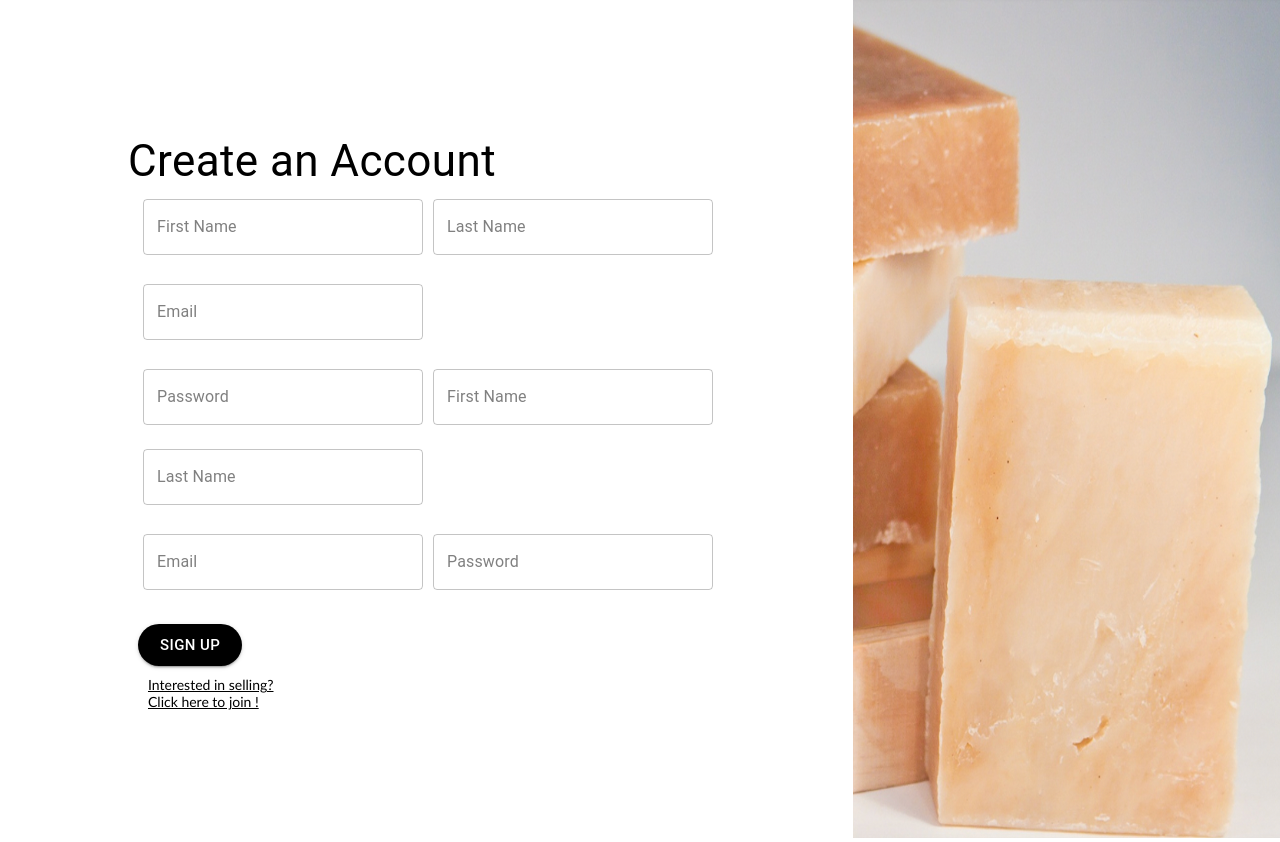
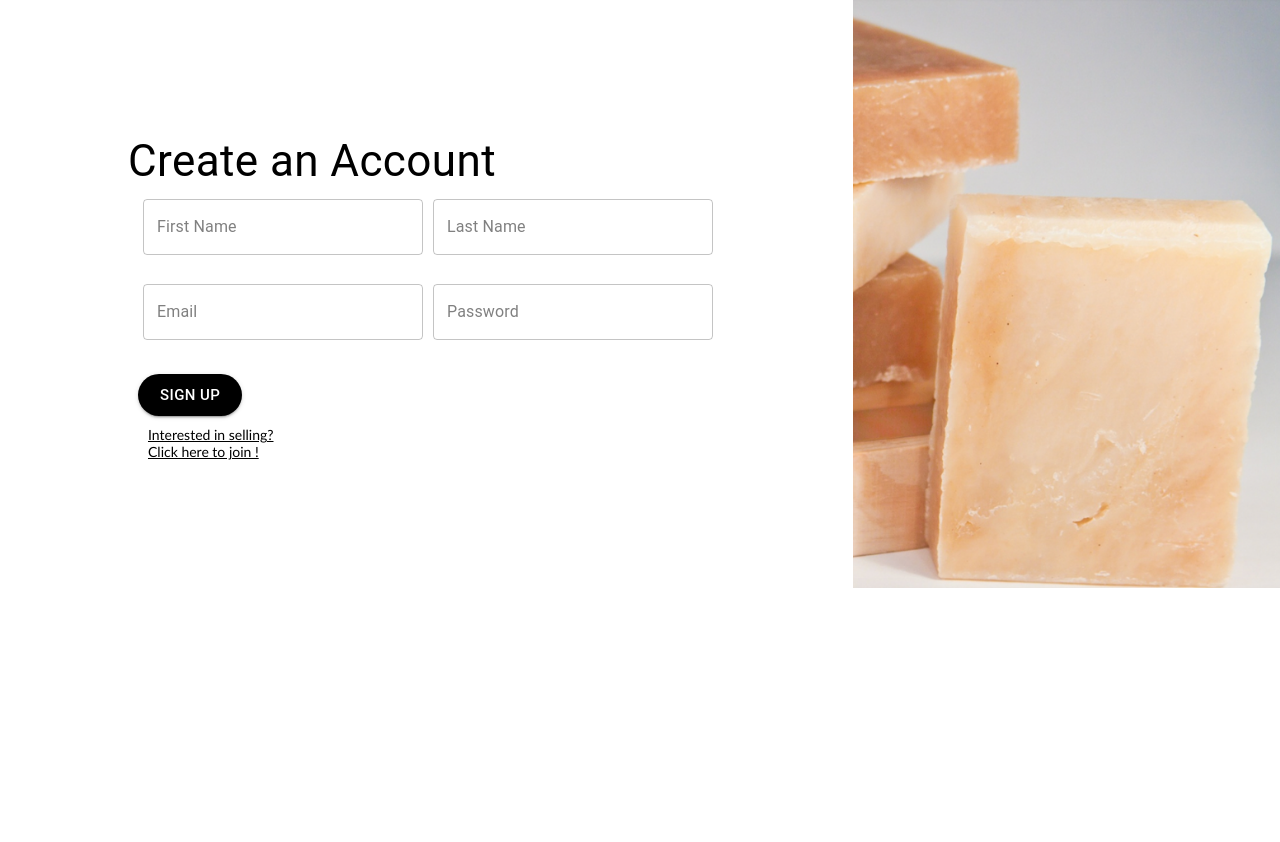
Before and after one commit to vanshika0624/Ecommerce-MERN-stack, a React (Create React App) app in the folder frontend/: page / in a window 1280 px wide. After the commit the page ends 800 px from the top, so only its background shows below. Built offline with nearby package versions, Linux system fonts and the light colour scheme.

Commit message:
added api call

```diff
--- a/frontend/src/App.js
+++ b/frontend/src/App.js
@@ -1,14 +1,21 @@
 // import logo from './logo.svg';
 
 import './App.css';
-import DisplayPage from "./component/DisplayPage.js";
-import SignIn from './component/UserPages/signin.js';
+// import DisplayPage from "./component/DisplayPage.js";
+// import SignIn from './component/UserPages/signin.js';
 import SignUp from './component/UserPages/signup.js';
+// import SellerSignUp from './component/SellerPages/signup.js'
+// import Address  from './component/address';
 function App() {
   return (
-    // <SignIn />
-    // <DisplayPage />
-    <SignUp />
+    <div>
+     {/* <DisplayPage /> */}
+     {/* <SignIn />
+     */}
+     <SignUp />
+     {/* <SellerSignUp></SellerSignUp>  */}
+     {/* <Address/> */}
+     </div>
 
   );
 }
--- a/frontend/src/component/UserPages/signup.js
+++ b/frontend/src/component/UserPages/signup.js
@@ -6,6 +6,7 @@ import Button from '@mui/material/Button';
 import Grid from '@mui/material/Grid';
 import Link from '@mui/material/Link';
 import Typography from '@mui/material/Typography';
+const axios = require('axios');
 const SignUp = () => {
     const [email, setEmail] = useState('');
     const [password, setPassword] = useState('');
@@ -71,6 +72,20 @@ const SignUp = () => {
         return nameRegex.test(name)
     }
 
+    const sendData=()=>{
+        const obj= {
+"firstname": fname,
+"lastname": lname,
+"email":email,
+"password":password
+        }
+
+        axios
+        .post("http://localhost:2000/register",obj)
+        .then((response) => console.log(response))
+        .catch((err) => console.log(err));
+
+    }
 
     return (<Grid container direction="row" className="bgcolor">
         <Grid item xs={8}  >
@@ -81,14 +96,6 @@ const SignUp = () => {
                     </Typography>
                 </div>
                 <div style={{ margin: "5px", textAlign: "left" }}>
-                    <TextField id="outlined-basic" label="First Name" variant="outlined" className=" textbox" InputLabelProps={{ style: { color: 'grey' } }} />
-                    <TextField id="outlined-basic" label="Last Name" variant="outlined" className=" textbox" InputLabelProps={{ style: { color: 'grey' } }} />
-                </div>
-                <div style={{ margin: "5px", textAlign: "left" }}>
-                    <TextField id="outlined-basic" label="Email" variant="outlined" className=" textbox" InputLabelProps={{ style: { color: 'grey' } }} />
-                </div>
-                <div style={{ margin: "5px", textAlign: "left" }}>
-                    <TextField id="outlined-basic" label="Password" variant="outlined" className=" textbox" InputLabelProps={{ style: { color: 'grey' } }} />
                     <TextField id="outlined-basic" value={fname} onChange={handleFnameChange} error={Boolean(fnameError)} helperText={fnameError} label="First Name" variant="outlined" className=" textbox" InputLabelProps={{ style: { color: 'grey' } }} />
                     <TextField id="outlined-basic" value={lname} onChange={handleLnameChange} error={Boolean(lnameError)} helperText={lnameError} label="Last Name" variant="outlined" className=" textbox" InputLabelProps={{ style: { color: 'grey' } }} />
                 </div>
@@ -102,7 +109,7 @@ const SignUp = () => {
 
                 <div className="buttonmargin style">
                     <Typography align='left'>
-                        <Button variant="contained" size="large" className="button" >Sign Up</Button>
+                        <Button variant="contained" size="large" onClick={sendData} className="button" >Sign Up</Button>
                     </Typography>
                     <div className="link" >
                         <Link href="#" color="inherit"  >
--- a/frontend/src/index.js
+++ b/frontend/src/index.js
@@ -1,6 +1,6 @@
 import React from 'react';
 import ReactDOM from 'react-dom/client';
-// import './index.css';
+ import './index.css';
 import App from './App';
 
 
--- a/package.json
+++ b/package.json
@@ -11,6 +11,7 @@
   "author": "",
   "license": "ISC",
   "dependencies": {
+    "axios": "^1.4.0",
     "dotenv": "^16.0.3",
     "express": "^4.18.2",
     "mongoose": "^7.0.4",
```
